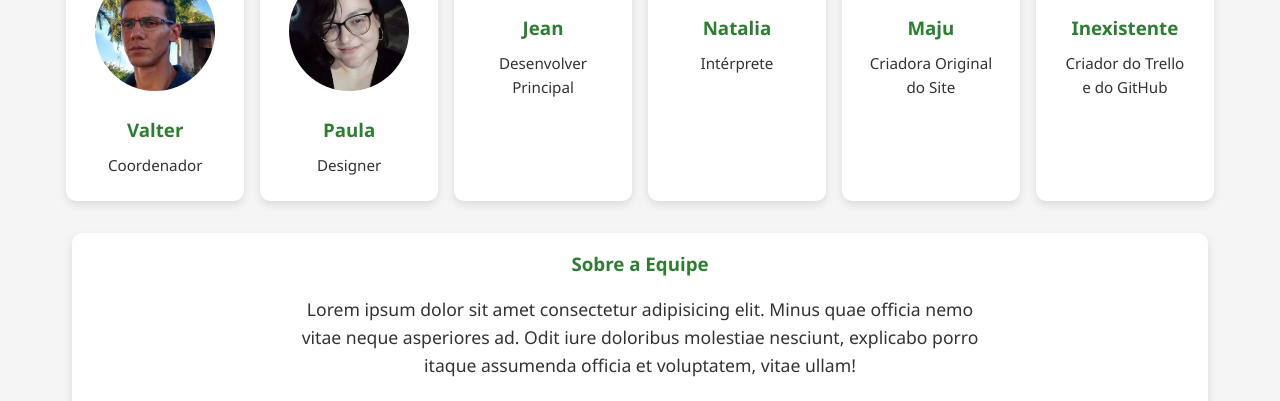
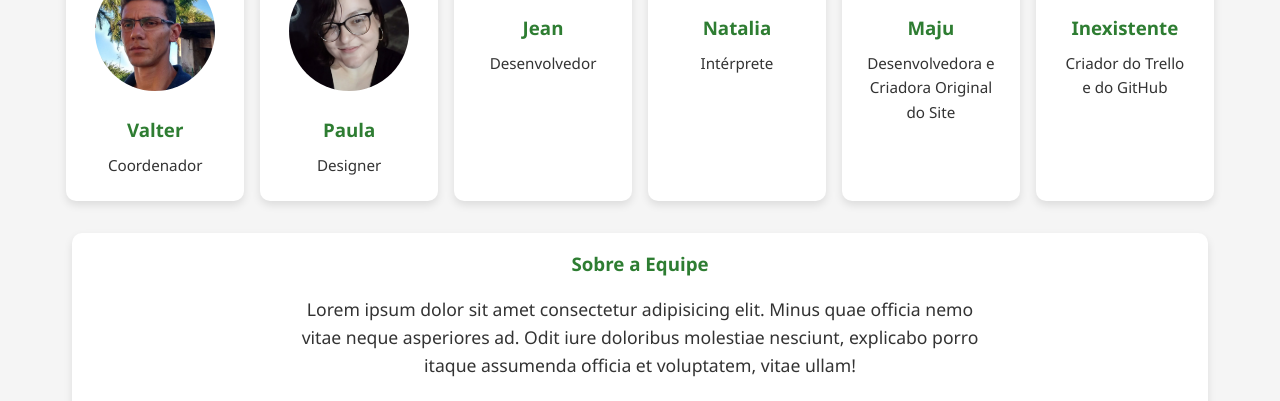
Before and after one commit to Jean-sp/Projeto-Integrador, a plain HTML site: page public/pag3.html in a window 1280 px wide. Shown: the part 376-777 px from the top of the page. Drawn offline with Linux system fonts and the light colour scheme.

Commit message:
Função

```diff
--- a/public/pag3.html
+++ b/public/pag3.html
@@ -44,7 +44,7 @@
                 <div class="team-member">
                     <img src="imagens/hellen.jpeg" alt="Hellen">
                     <h3>Jean</h3>
-                    <p>Desenvolver Principal</p>
+                    <p>Desenvolvedor</p>
                 </div>
                 <div class="team-member">
                     <img src="imagens/luis.jpeg" alt="Luis">
@@ -54,7 +54,7 @@
                 <div class="team-member">
                     <img src="imagens/gabriele.jpeg" alt="Gabriele">
                     <h3>Maju</h3>
-                    <p>Criadora Original do Site</p>
+                    <p>Desenvolvedora e Criadora Original do Site</p>
                 </div>
                 <div class="team-member">
                     <img src="imagens/giuliana.jpeg" alt="Giuliana">
```
